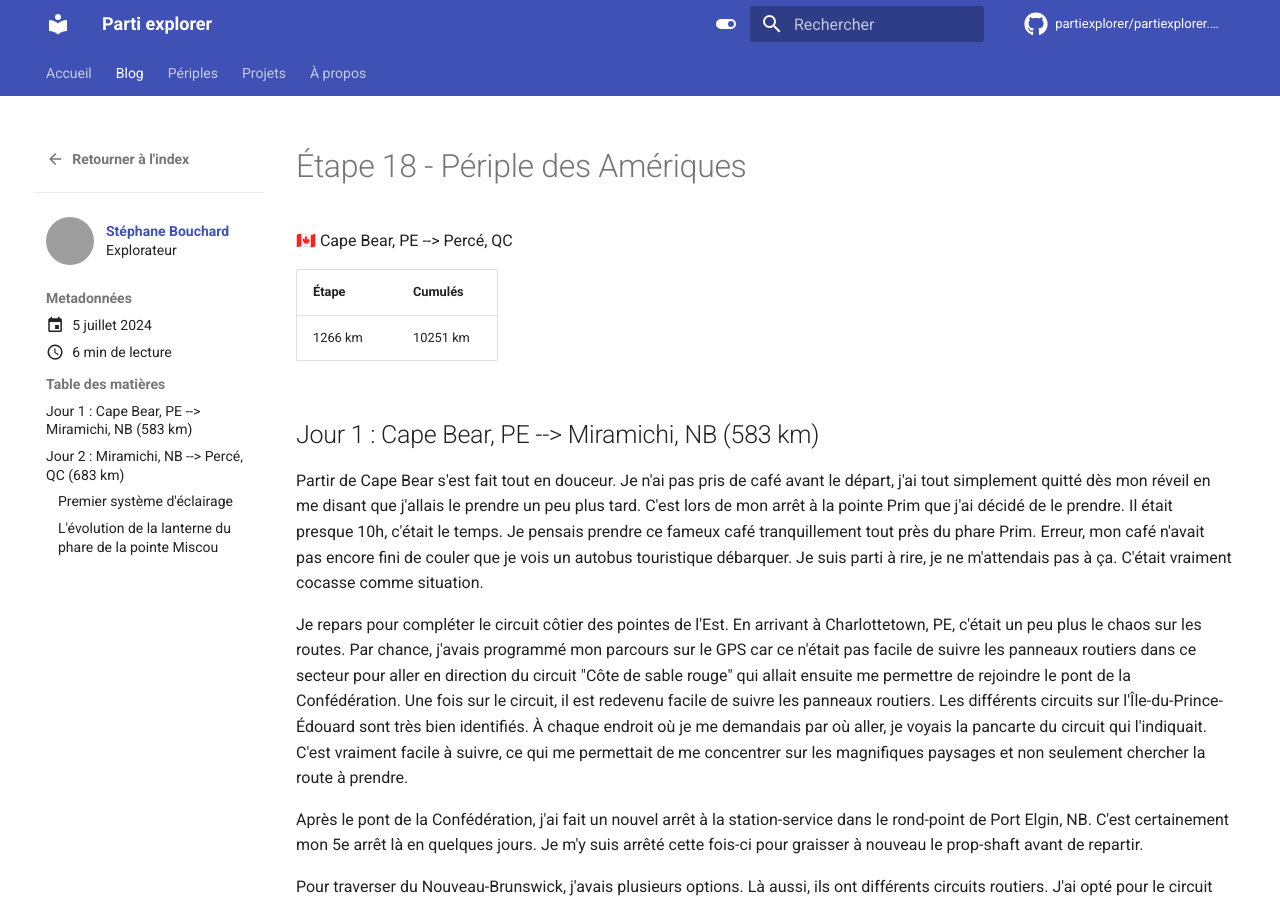
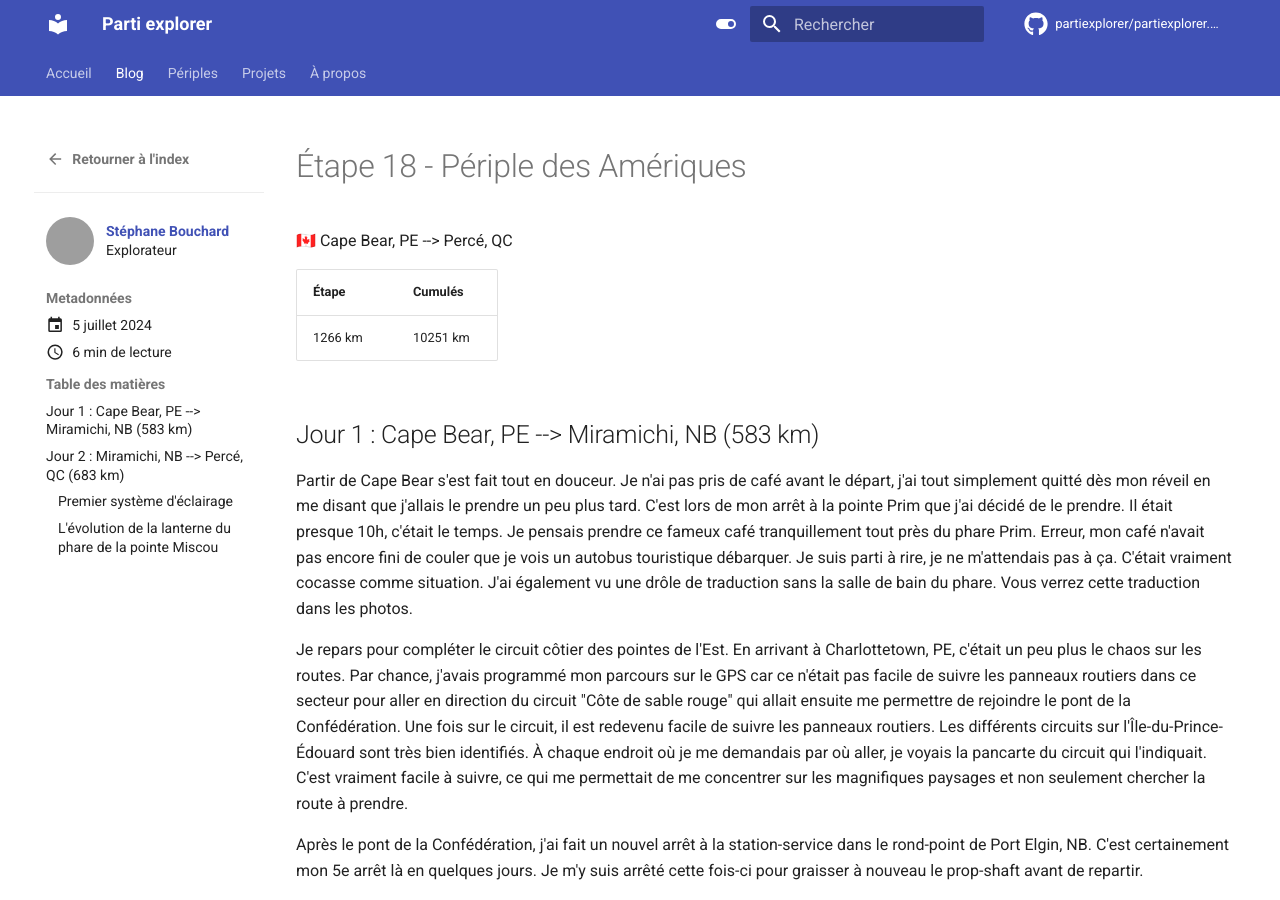
Before and after one commit to partiexplorer/partiexplorer.github.io, an MkDocs documentation site: the page built from docs/blog/posts/018.md, in a window 1280 px wide and 900 px high. Built offline with MkDocs 1.6.1 and Material for MkDocs 9.7.7, drawn with Linux system fonts in a browser that asks for light colours; comment, search, counter and statistics services are not loaded; grey boxes are pictures that could not be loaded.

```diff
--- a/docs/blog/posts/018.md
+++ b/docs/blog/posts/018.md
@@ -19,7 +19,7 @@
 
 ## Jour 1 : Cape Bear, PE --> Miramichi, NB (583 km)
 
-Partir de Cape Bear s'est fait tout en douceur. Je n'ai pas pris de café avant le départ, j'ai tout simplement quitté dès mon réveil en me disant que j'allais le prendre un peu plus tard. C'est lors de mon arrêt à la pointe Prim que j'ai décidé de le prendre. Il était presque 10h, c'était le temps. Je pensais prendre ce fameux café tranquillement tout près du phare Prim. Erreur, mon café n'avait pas encore fini de couler que je vois un autobus touristique débarquer. Je suis parti à rire, je ne m'attendais pas à ça. C'était vraiment cocasse comme situation.
+Partir de Cape Bear s'est fait tout en douceur. Je n'ai pas pris de café avant le départ, j'ai tout simplement quitté dès mon réveil en me disant que j'allais le prendre un peu plus tard. C'est lors de mon arrêt à la pointe Prim que j'ai décidé de le prendre. Il était presque 10h, c'était le temps. Je pensais prendre ce fameux café tranquillement tout près du phare Prim. Erreur, mon café n'avait pas encore fini de couler que je vois un autobus touristique débarquer. Je suis parti à rire, je ne m'attendais pas à ça. C'était vraiment cocasse comme situation. J'ai également vu une drôle de traduction sans la salle de bain du phare. Vous verrez cette traduction dans les photos.
 
 Je repars pour compléter le circuit côtier des pointes de l'Est. En arrivant à Charlottetown, PE, c'était un peu plus le chaos sur les routes. Par chance, j'avais programmé mon parcours sur le GPS car ce n'était pas facile de suivre les panneaux routiers dans ce secteur pour aller en direction du circuit "Côte de sable rouge" qui allait ensuite me permettre de rejoindre le pont de la Confédération. Une fois sur le circuit, il est redevenu facile de suivre les panneaux routiers. Les différents circuits sur l'Île-du-Prince-Édouard sont très bien identifiés. À chaque endroit où je me demandais par où aller, je voyais la pancarte du circuit qui l'indiquait. C'est vraiment facile à suivre, ce qui me permettait de me concentrer sur les magnifiques paysages et non seulement chercher la route à prendre.
 
```
